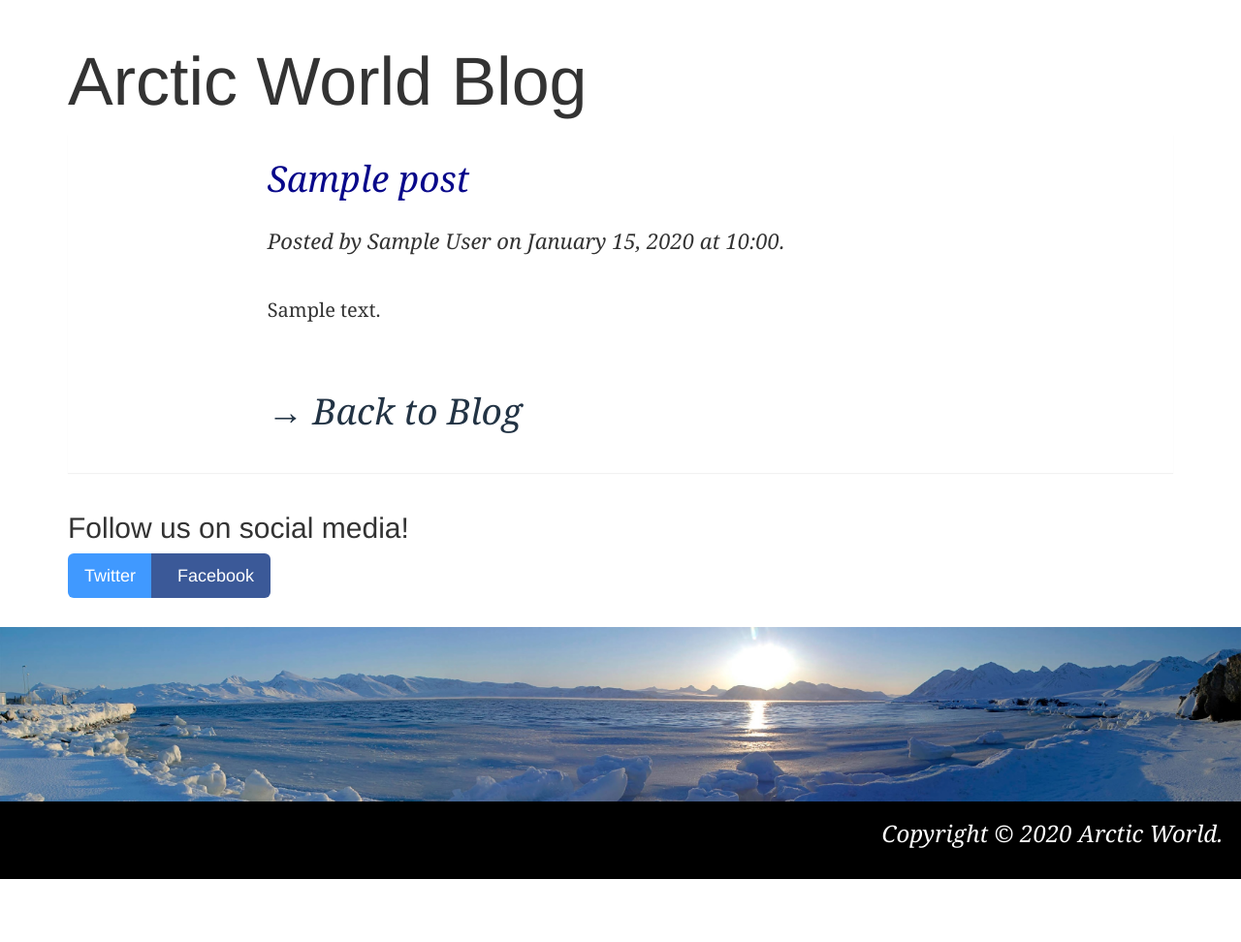
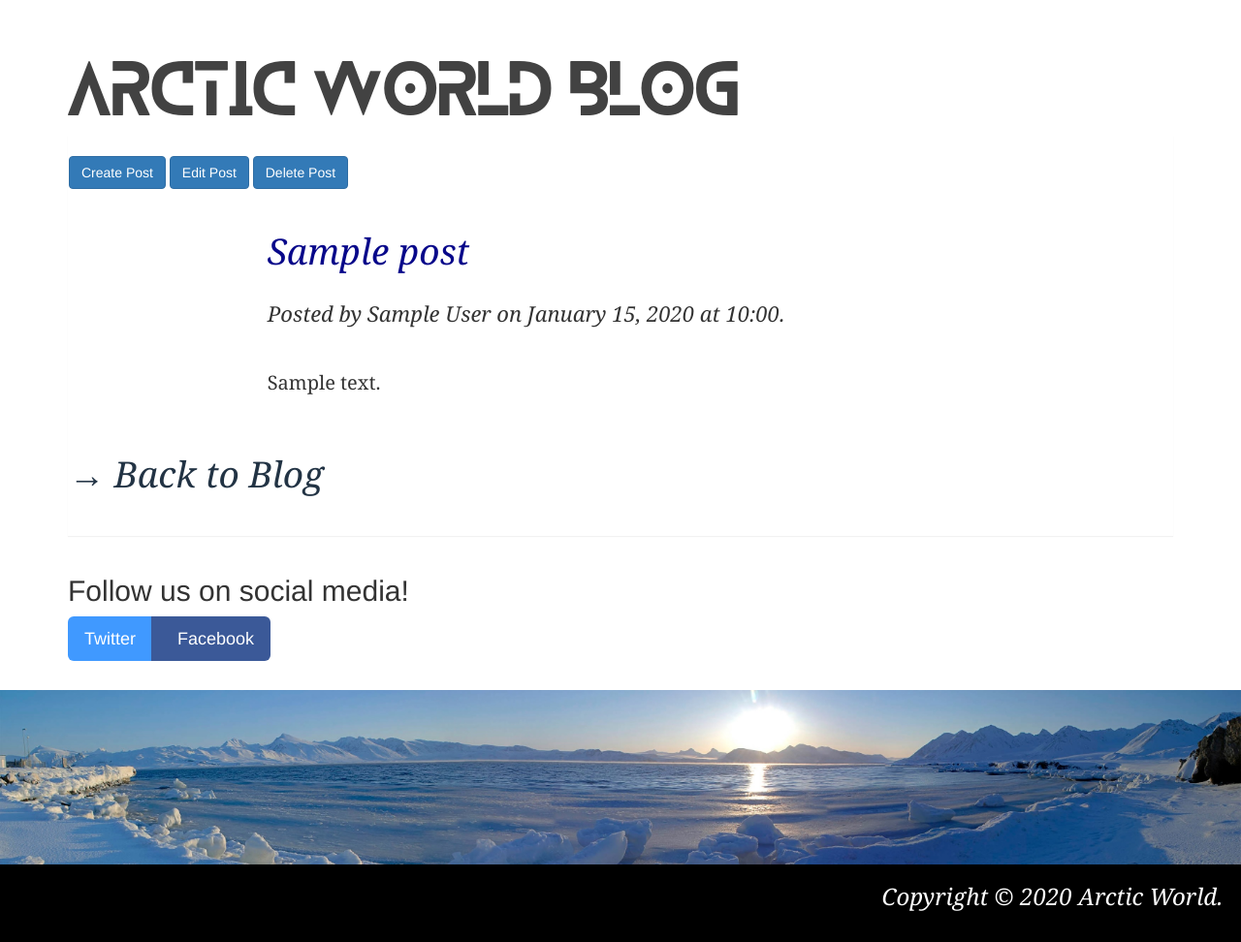
Before and after one commit to qdef/Flasky, a Python web app: template app/templates/detail.html in a window 1280 px wide. Shown: the part 51-1023 px from the top of the page at 97% size. Before the commit the page ends 958 px from the top, so only its background shows below. Run offline with Jinja, Linux system fonts and the light colour scheme; the template is opened without the code that fills it: most values are stand-ins (such as "Sample title", 1, 10 or a date in 2020); some libraries are stand-ins or nearby versions.

Commit message:
modified positions of post buttons

```diff
--- a/app/templates/blog.html
+++ b/app/templates/blog.html
@@ -21,8 +21,6 @@
 <div class="panel">
 	<br>
 	<a href="{{ url_for('create') }}" type="button" class="btn btn-primary"> Create Post </a>
-	<a href="{{ url_for('blog') }}" type="button" class="btn btn-primary"> Edit Post </a>
-	<a href="{{ url_for('blog') }}" type="button" class="btn btn-primary"> Delete Post </a>
 	<br><br><br>
 	<div id="content">
 	<h1> <font color="#08088A"><i> &nbsp;&nbsp;&nbsp;&nbsp;&nbsp;&nbsp;All Blog Posts </i></font></h1>
--- a/app/templates/detail.html
+++ b/app/templates/detail.html
@@ -4,8 +4,8 @@
 <div id="masthead">
 <div class="container">
 <div class="row">
-<div class="col-md-7">
-	<h1> Arctic World Blog</h1>
+<div class="col-md-10">
+	<h1> <font face="blanka" color="#424242">Arctic World Blog</font>
 </div>
 </div>
 </div>
@@ -14,6 +14,12 @@
 <div id="content">
 <div class="container">
 <div class="panel">
+	<br>
+	<div id='content'>
+	<a href="{{ url_for('create') }}" type="button" class="btn btn-primary"> Create Post </a>
+	<a href="{{ url_for('blog') }}" type="button" class="btn btn-primary"> Edit Post </a>
+	<a href="{{ url_for('blog') }}" type="button" class="btn btn-primary"> Delete Post </a>
+	<br><br>
 	<div class="panel-body">
 	<div class="row">
 	<div class="col-md-2 col-sm-3 text-center">
@@ -28,11 +34,12 @@
 	<h4>{{ post.content|safe }}</h4>
 	<div class="row">
 		<div class="col-xs-9">
-		<p></p>
+		<p><br><br></p>
 		</div>
 		<div class="col-xs-3"></div>
 	</div>
-	<br><br>
+	</div>
+
 	<h1><font color="#08088A"><i><a href="{{ url_for('blog') }}">&rarr;&nbsp;Back to Blog</a></i></font></h1>
 	<br>
 	</div>
```
